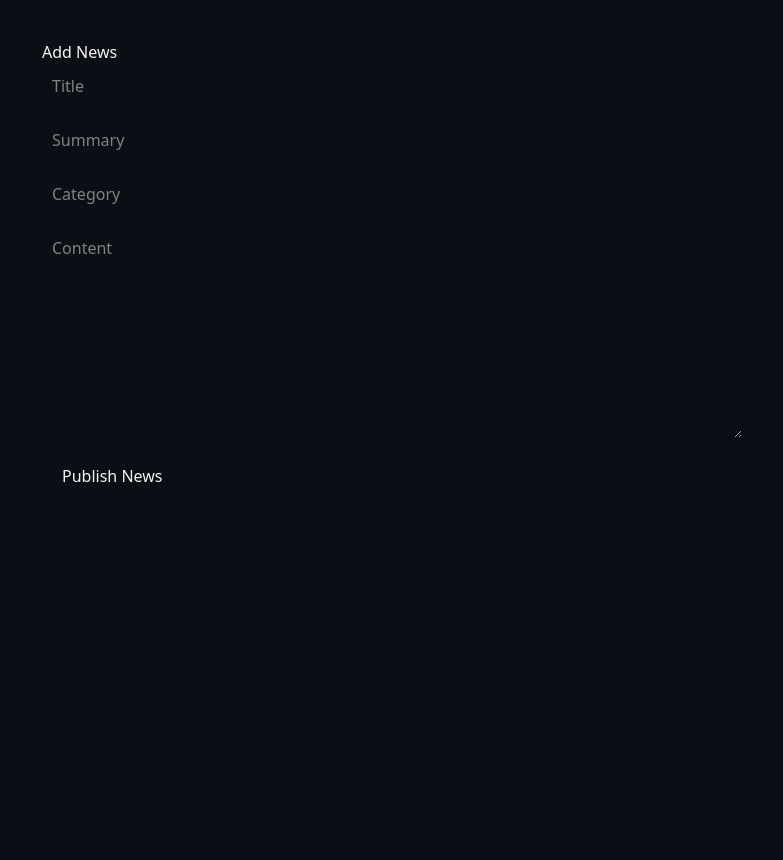
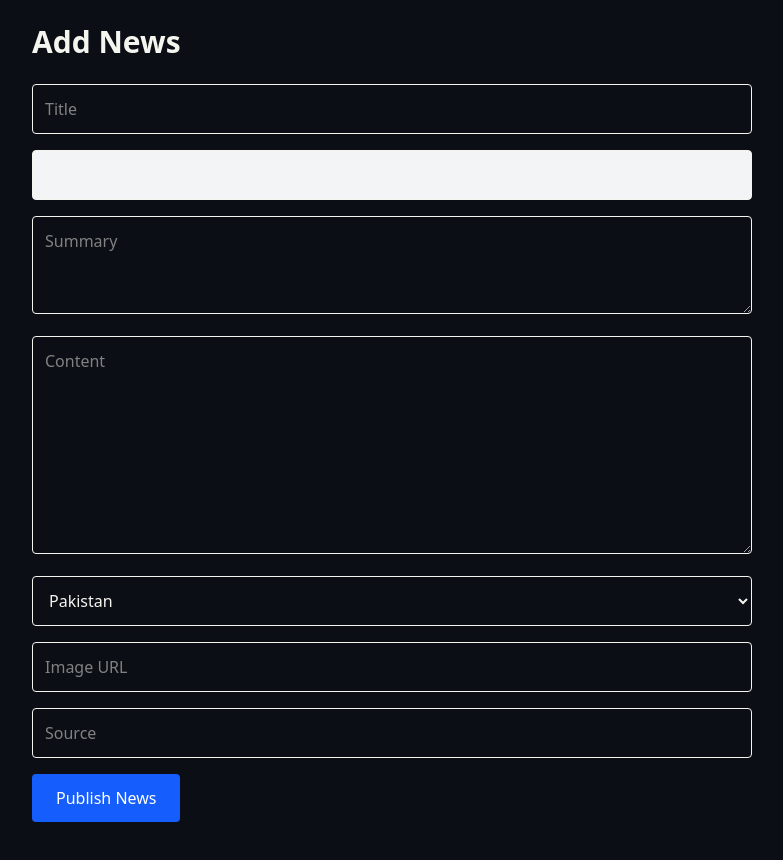
Before and after one commit to ihsaniubian/news-website, a Next.js app: page /admin/add-news in a window 1280 px wide. Shown: the whole page, without its empty margins (248-1031 px from the left). Before the commit the page ends 800 px from the top, so only its background shows below. Built offline with nearby package versions, Linux system fonts and the light colour scheme.

Commit message:
Auto-genrate slug when not provided

```diff
--- a/app/admin/add-news/page.tsx
+++ b/app/admin/add-news/page.tsx
@@ -2,113 +2,163 @@
 
 import { useState } from "react";
 
-export default function AddNewsPage() {
-  const [title, setTitle] = useState("");
-  const [summary, setSummary] = useState("");
-  const [content, setContent] = useState("");
-  const [category, setCategory] = useState("");
+export default function AddNews() {
+  const [form, setForm] = useState({
+    title: "",
+    slug: "",
+    summary: "",
+    content: "",
+    category: "pakistan",
+    imageUrl: "",
+    source: "",
+  });
+
+  const [status, setStatus] = useState("");
+
+  const generateSlug = (text: string) => {
+    return text
+      .toLowerCase()
+      .trim()
+      .replace(/[^a-z0-9\s-]/g, "")
+      .replace(/\s+/g, "-");
+  };
 
   const handleSubmit = async (e: React.FormEvent) => {
     e.preventDefault();
 
-    try {
+    setStatus("Saving...");
+
     const res = await fetch("/api/news", {
       method: "POST",
       headers: {
         "Content-Type": "application/json",
       },
-        body: JSON.stringify({
-          title,
-          summary,
-          content,
-          category,
-        }),
+      body: JSON.stringify(form),
     });
 
     const data = await res.json();
 
-      if (res.ok) {
-        alert("News Added Successfully!");
+    if (data.success) {
+      setStatus("News added!");
 
-        setTitle("");
-        setSummary("");
-        setContent("");
-        setCategory("");
+      setForm({
+        title: "",
+        slug: "",
+        summary: "",
+        content: "",
+        category: "pakistan",
+        imageUrl: "",
+        source: "",
+      });
     } else {
-        alert(data.message || "Failed to add news");
-      }
-    } catch (error) {
-      console.error(error);
-      alert("Something went wrong!");
+      setStatus(data.error || "Failed to add news");
     }
   };
 
   return (
-    <main style={{ maxWidth: "700px", margin: "40px auto" }}>
-      <h1>Add News</h1>
+    <div className="max-w-3xl mx-auto p-6">
+      <h1 className="text-3xl font-bold mb-6">Add News</h1>
 
-      <form onSubmit={handleSubmit}>
+      <form onSubmit={handleSubmit} className="space-y-4">
+
         <input
-          type="text"
+          className="w-full border p-3 rounded"
           placeholder="Title"
-          value={title}
-          onChange={(e) => setTitle(e.target.value)}
-          required
-          style={{
-            width: "100%",
-            padding: "10px",
-            marginBottom: "10px",
-          }}
+          value={form.title}
+          onChange={(e) =>
+            setForm({
+              ...form,
+              title: e.target.value,
+              slug: generateSlug(e.target.value),
+            })
+          }
         />
 
         <input
-          type="text"
+          className="w-full border p-3 rounded bg-gray-100"
+          placeholder="Slug"
+          value={form.slug}
+          readOnly
+        />
+
+        <textarea
+          className="w-full border p-3 rounded"
           placeholder="Summary"
-          value={summary}
-          onChange={(e) => setSummary(e.target.value)}
-          style={{
-            width: "100%",
-            padding: "10px",
-            marginBottom: "10px",
-          }}
+          rows={3}
+          value={form.summary}
+          onChange={(e) =>
+            setForm({
+              ...form,
+              summary: e.target.value,
+            })
+          }
+        />
+
+        <textarea
+          className="w-full border p-3 rounded"
+          placeholder="Content"
+          rows={8}
+          value={form.content}
+          onChange={(e) =>
+            setForm({
+              ...form,
+              content: e.target.value,
+            })
+          }
+        />
+
+        <select
+          className="w-full border p-3 rounded"
+          value={form.category}
+          onChange={(e) =>
+            setForm({
+              ...form,
+              category: e.target.value,
+            })
+          }
+        >
+          <option value="pakistan">Pakistan</option>
+          <option value="world">World</option>
+          <option value="politics">Politics</option>
+          <option value="sports">Sports</option>
+          <option value="business">Business</option>
+          <option value="tech">Tech</option>
+          <option value="entertainment">Entertainment</option>
+        </select>
+
+        <input
+          className="w-full border p-3 rounded"
+          placeholder="Image URL"
+          value={form.imageUrl}
+          onChange={(e) =>
+            setForm({
+              ...form,
+              imageUrl: e.target.value,
+            })
+          }
         />
 
         <input
-          type="text"
-          placeholder="Category"
-          value={category}
-          onChange={(e) => setCategory(e.target.value)}
-          required
-          style={{
-            width: "100%",
-            padding: "10px",
-            marginBottom: "10px",
-          }}
-        />
-
-        <textarea
-          placeholder="Content"
-          value={content}
-          onChange={(e) => setContent(e.target.value)}
-          rows={8}
-          required
-          style={{
-            width: "100%",
-            padding: "10px",
-            marginBottom: "10px",
-          }}
+          className="w-full border p-3 rounded"
+          placeholder="Source"
+          value={form.source}
+          onChange={(e) =>
+            setForm({
+              ...form,
+              source: e.target.value,
+            })
+          }
         />
 
         <button
           type="submit"
-          style={{
-            padding: "10px 20px",
-            cursor: "pointer",
-          }}
+          className="bg-blue-600 text-white px-6 py-3 rounded"
         >
           Publish News
         </button>
+
+        <p>{status}</p>
       </form>
-    </main>
+    </div>
   );
 }
--- a/app/api/news/route.ts
+++ b/app/api/news/route.ts
@@ -1,6 +1,19 @@
 import { NextRequest, NextResponse } from "next/server";
 import connectDB from "@/lib/mongodb";
 import News from "@/models/News";
+
+function generateSlug(title: string) {
+  return (
+    title
+      .toLowerCase()
+      .trim()
+      .replace(/[^a-z0-9\s-]/g, "")
+      .replace(/\s+/g, "-")
+      .replace(/-+/g, "-") +
+    "-" +
+    Date.now().toString().slice(-5)
+  );
+}
 
 export async function GET() {
   try {
@@ -30,7 +43,7 @@ export async function POST(req: NextRequest) {
 
     const news = await News.create({
       title: body.title,
-      slug: body.slug,
+      slug: body.slug || generateSlug(body.title),
       summary: body.summary || "",
       content: body.content,
       category: body.category,
```
Lines whose indentation alone changed are shown as unchanged.
